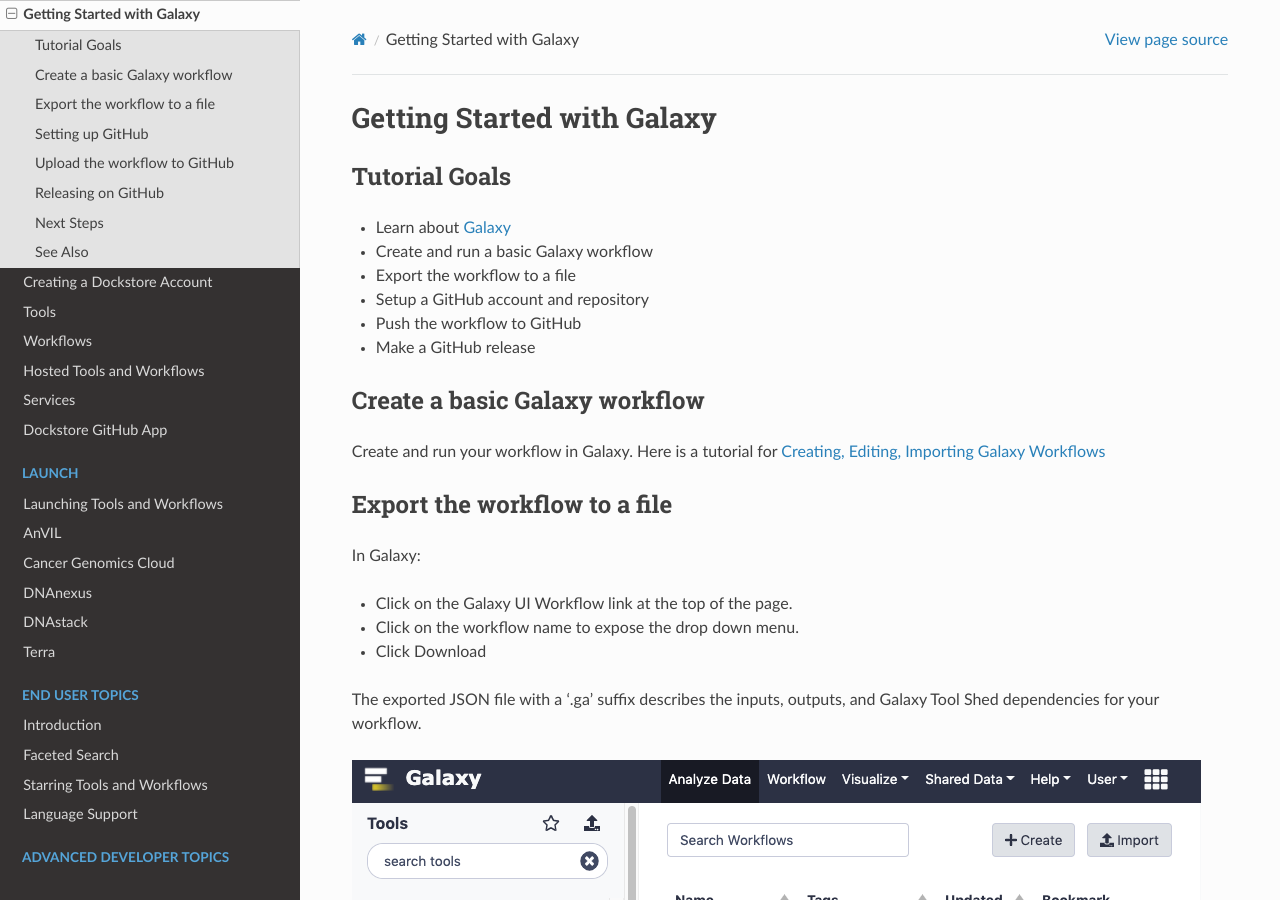
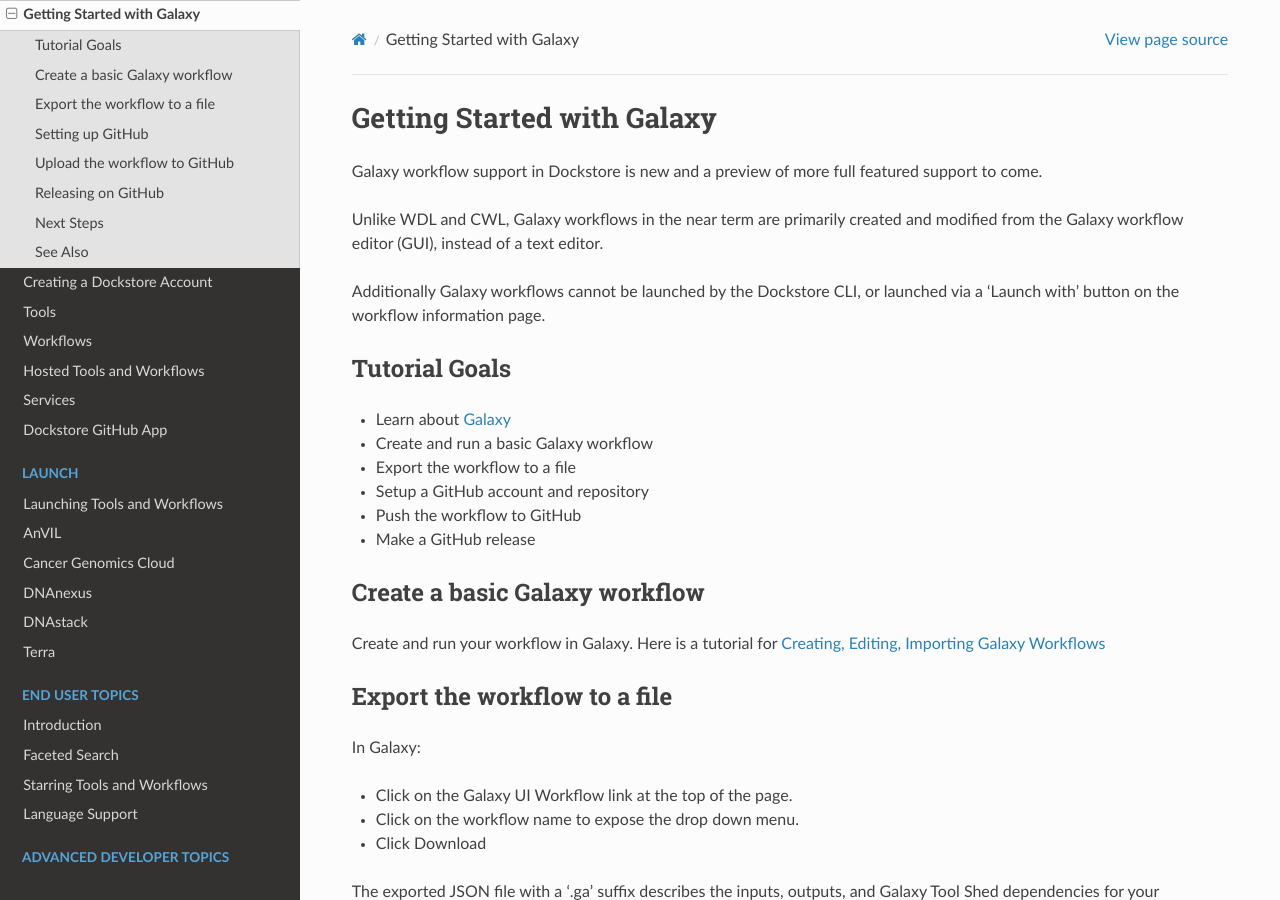
Before and after one commit to dockstore/dockstore-documentation, a Sphinx documentation site: the page built from docs/getting-started/getting-started-with-galaxy.rst, in a window 1280 px wide and 900 px high. Built offline with Sphinx 7.4.7 and the Read the Docs theme 2.0.0, drawn with Linux system fonts in a browser that asks for light colours.

Commit message:
add Galaxy overview sentences

```diff
--- a/docs/getting-started/getting-started-with-galaxy.rst
+++ b/docs/getting-started/getting-started-with-galaxy.rst
@@ -1,6 +1,16 @@
 
 Getting Started with Galaxy
 ===========================
+
+Galaxy workflow support in Dockstore is new and a preview of
+more full featured support to come.
+
+Unlike WDL and CWL, Galaxy
+workflows in the near term are primarily created and modified
+from the Galaxy workflow editor (GUI), instead of a text editor.
+
+Additionally Galaxy workflows cannot be launched by the Dockstore CLI,
+or launched via a 'Launch with' button on the workflow information page.
 
 Tutorial Goals
 --------------
```
